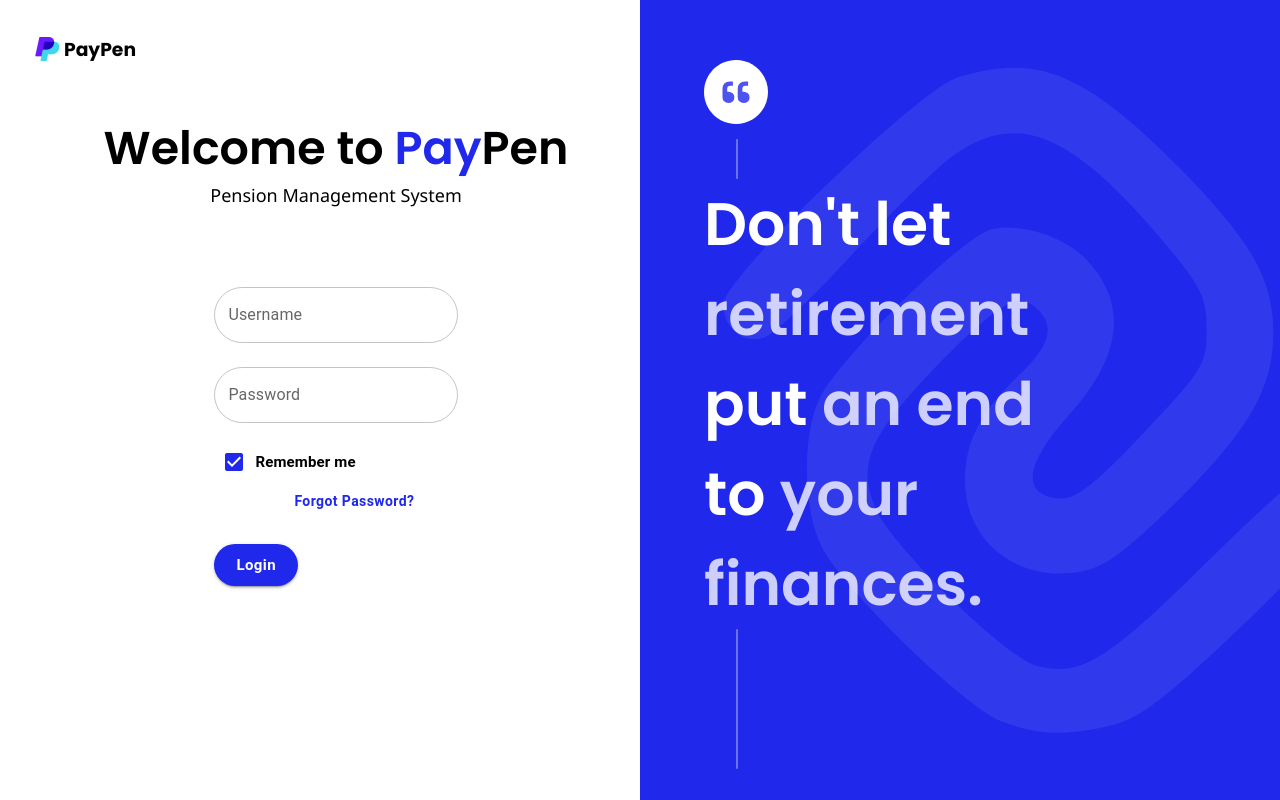
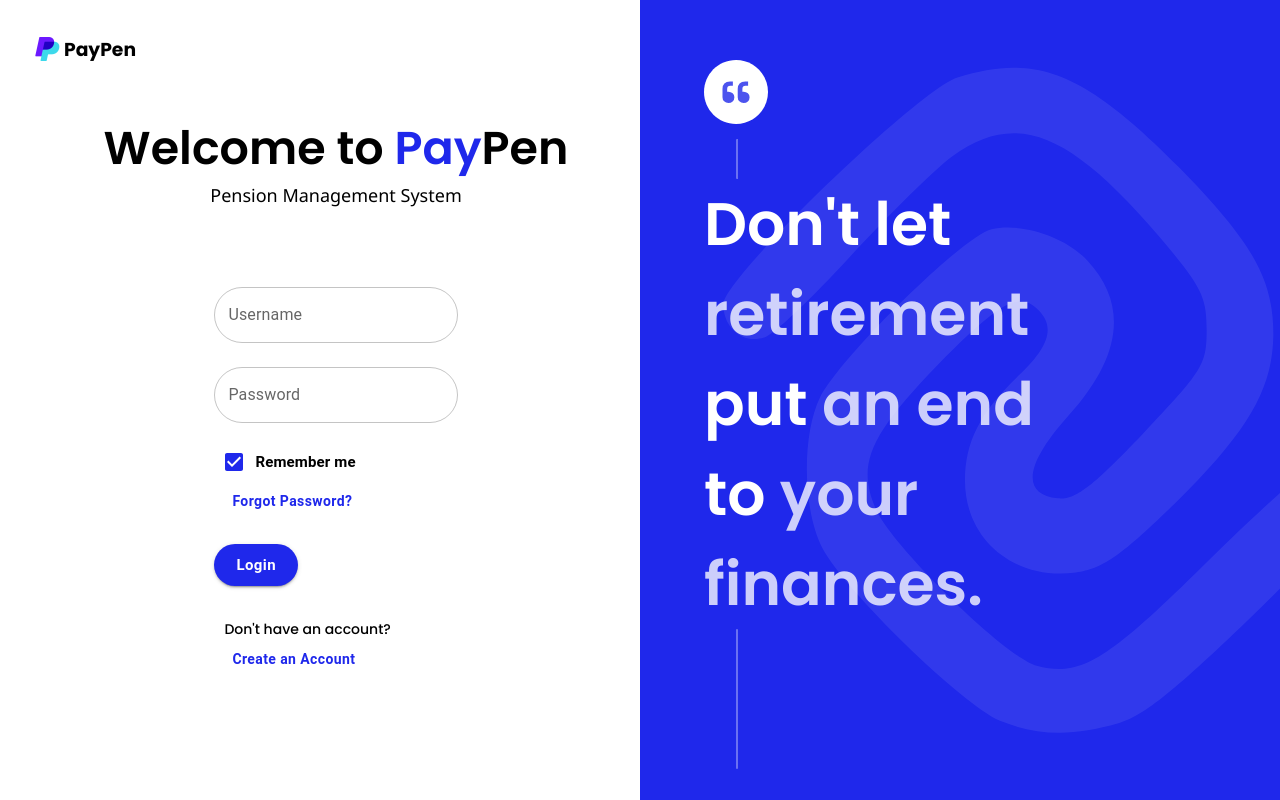
Before and after one commit to DrHowdyDoo/paypen, a React (Create React App) app: page / in a window 1280 px wide. Built offline with nearby package versions, Linux system fonts and the light colour scheme; a web font is replaced by a local one.

Commit message:
small fix

```diff
--- a/src/Components/Home.css
+++ b/src/Components/Home.css
@@ -114,3 +114,8 @@
     margin-left: 10px;
     margin-top: 10px;
 }
+
+.form-footer{
+    margin-top: 30px;
+    margin-left: 10px;
+}
--- a/src/Components/Home.js
+++ b/src/Components/Home.js
@@ -3,10 +3,9 @@ import logo from './Assests/logo.png';
 import quote from './Assests/ic_quote.svg';
 import TextField from '@mui/material/TextField';
 import Button from '@mui/material/Button'
-import LoginIcon from '@mui/icons-material/Login';
-import { Checkbox, Typography } from '@mui/material';
+import { Checkbox } from '@mui/material';
 import FormControlLabel from '@mui/material/FormControlLabel';
-import { borderRadius, fontSize, fontWeight } from '@mui/system';
+
 
 const Home = () => {
 
@@ -31,13 +30,18 @@ const Home = () => {
                             type="password"
                         />
                         <div className="form-control">
-                            <FormControlLabel control={<Checkbox defaultChecked style={{ color: "#1f28eb" }} />} label={<span style={{ fontWeight: "600", fontSize: "15px" }}>Remember me</span>} />
+                            <FormControlLabel control={<Checkbox defaultChecked style={{ color: "#1f28eb" }} />} label={<span style={{ fontWeight: "600", fontSize: "15px" , marginRight: "62px"}}>Remember me</span>} />
                             <span>
-                                <Button variant="text" style={{ textTransform: 'none', fontWeight: "600", color: "#1f28eb", marginLeft: "62px", borderRadius: 50 }}>Forgot Password?</Button>
+                                <Button variant="text" style={{ textTransform: 'none', fontWeight: "600", color: "#1f28eb", borderRadius: 50 }}>Forgot Password?</Button>
                             </span>
                         </div>
 
                         <Button className="btn-login" size="large" variant="contained" style={{ borderRadius: 50, marginTop: 24, backgroundColor: "#1f28eb", textTransform: 'none', fontWeight: "600" }}>Login</Button>
+
+                        <div className="form-footer">
+                            <span style={{fontWeight : "500", fontSize: "14px"}}>Don't have an account?</span>
+                            <Button variant="text" style={{textTransform : 'none', fontWeight : "600", color: "#1f28eb", borderRadius: 50}}>Create an Account</Button>
+                        </div>
                     </form>
 
                 </div>
```
